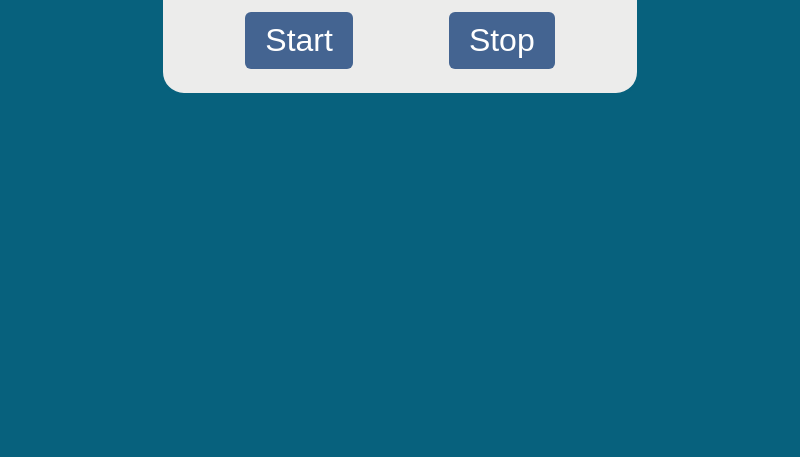
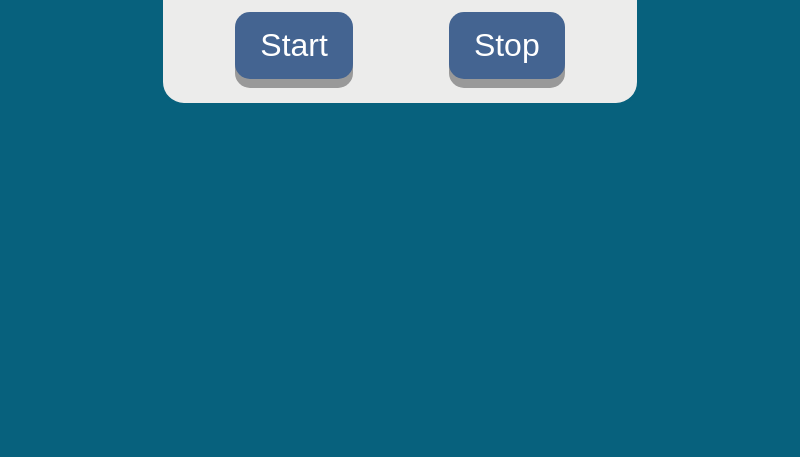
Before and after one commit to cerealkiller1997/Pomo.Clock, an Electron app: page src/index.html in a window 800 px wide. Shown: the part 343-800 px from the top of the page. Drawn offline with Linux system fonts and the light colour scheme.

Commit message:
se agrego estilo animado a botones

```diff
--- a/src/style.css
+++ b/src/style.css
@@ -107,23 +107,12 @@ nav a {
     color: var(--three-color);
     font-stretch: condensed;
 }
-
+/* Botones */
 .buttons {
     display: flex;
     justify-content: space-between;
     padding: 0.5rem;
     gap: 6rem;
-}
-
-/* Botones */
-button {
-    background-color: #446491;
-    color: #fff;
-    border: none;
-    padding: 10px 20px;
-    font-size: 20px;
-    cursor: pointer;
-    border-radius: 6px;
 }
 .timer .buttons .start-btn {
     font-size: 2rem;
@@ -131,7 +120,49 @@ button {
 .timer .buttons .stop-btn {
     font-size: 2rem;
 }
-
-button:hover {
-    background-color: #555;
+/* botones start stop */
+.buttons .start-btn {
+  display: inline-block;
+  padding: 15px 25px;
+  font-size: 24px;
+  cursor: pointer;
+  text-align: center;
+  text-decoration: none;
+  outline: none;
+  color: #fff;
+  background-color: #446491;
+  border: none;
+  border-radius: 15px;
+  box-shadow: 0 9px #999;
 }
+.buttons .start-btn:active {
+    box-shadow: 0 5px #666;
+    background-color: var(--main-color);
+    transform: translateY(4px);
+}
+.buttons .start-btn:hover {
+    background-color: var(--three-color);
+}
+/*  */
+.buttons .stop-btn {
+  display: inline-block;
+  padding: 15px 25px;
+  font-size: 24px;
+  cursor: pointer;
+  text-align: center;
+  text-decoration: none;
+  outline: none;
+  color: #fff;
+  background-color: #446491;
+  border: none;
+  border-radius: 15px;
+  box-shadow: 0 9px #999;
+}
+.buttons .stop-btn:active {
+    box-shadow: 0 5px #666;
+    background-color: var(--main-color);
+    transform: translateY(4px);
+}
+.buttons .stop-btn:hover {
+    background-color: var(--three-color);
+}
```
